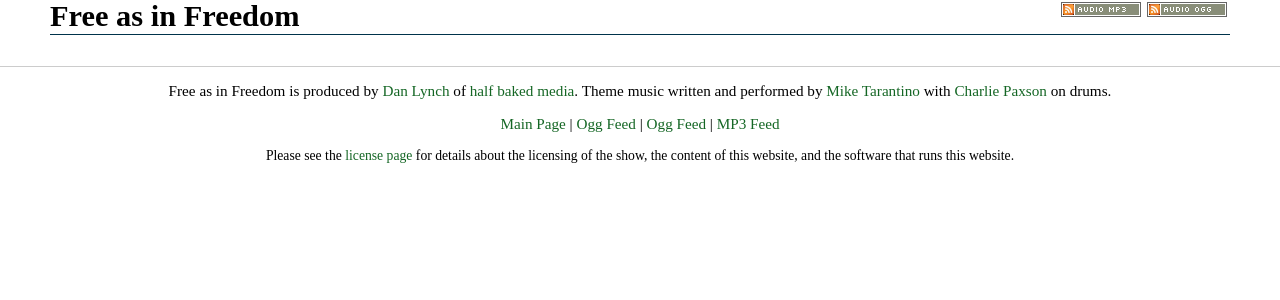
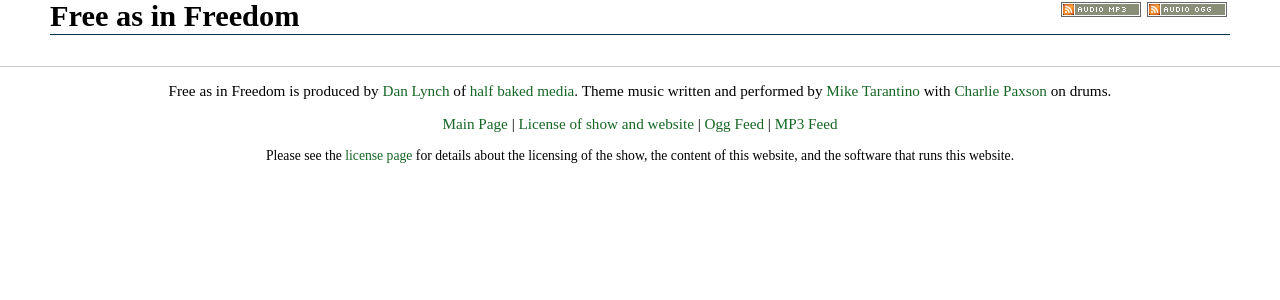
Before and after one commit to bkuhn/podjango, a Django app: template podjango/templates/cast/cast_list.html in a window 1280 px wide. Shown: the part 112-412 px from the top of the page. Run offline with Django 3.2, Linux system fonts and the light colour scheme; the template is opened without the code that fills it, so the values that code supplies are empty.

Commit message:
This is better in standard.

```diff
--- a/podjango/templates/base_podcast.html
+++ b/podjango/templates/base_podcast.html
@@ -24,17 +24,3 @@
 <!-- <p><a href="/podcast/query/">Query...</a></p> -->
 
 {% endblock %}
-
-{% block copyright_info %}
-<p>Free as in Freedom is produced by <a href="http://danlynch.org/blog/">Dan Lynch</a>
-  of <a href="http://www.halfbakedmedia.com/">half baked media</a>.  Theme
-  music written and performed
-  by <a href="http://www.miketarantino.com">Mike Tarantino</a>
-  with <a href="http://www.charliepaxson.com">Charlie Paxson</a> on drums.</p>
-
-      <p><a href="/">Main Page</a> | <a href="/license/">Ogg Feed</a>  | <a href="/feeds/cast-ogg/">Ogg Feed</a> | <a href="/feeds/cast-mp3/">MP3 Feed</a></p>
-      <p class="copyright_info">Please see the
-      <a href="/license">license page</a> for details about the licensing
-      of the show, the content of this website, and the software that runs
-      this website.</p>
-{% endblock %}
--- a/podjango/templates/base_standard.html
+++ b/podjango/templates/base_standard.html
@@ -18,7 +18,20 @@
     </div>
       {% block outercontent %}<div id="mainContent">{% block content %}{% endblock %}</div>{% endblock %}
     <div id="podjangofooter">
-{% block copyright_info %}{% endblock %}
+{% block copyright_info %}
+<p>Free as in Freedom is produced by <a href="http://danlynch.org/blog/">Dan Lynch</a>
+  of <a href="http://www.halfbakedmedia.com/">half baked media</a>.  Theme
+  music written and performed
+  by <a href="http://www.miketarantino.com">Mike Tarantino</a>
+  with <a href="http://www.charliepaxson.com">Charlie Paxson</a> on drums.</p>
+
+      <p><a href="/">Main Page</a> | <a href="/license/">License of show
+      and website</a>  | <a href="/feeds/cast-ogg/">Ogg Feed</a> | <a href="/feeds/cast-mp3/">MP3 Feed</a></p>
+      <p class="copyright_info">Please see the
+      <a href="/license">license page</a> for details about the licensing
+      of the show, the content of this website, and the software that runs
+      this website.</p>
+{% endblock %}
     </div>
   </body>
 </html>
```
